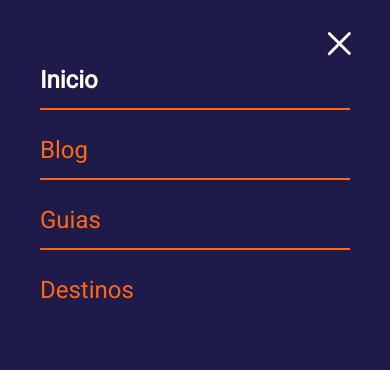
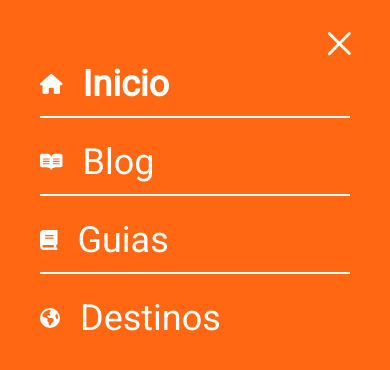
Before and after one commit to claudiocoder/VenturaUI, a Next.js app: page / in a window 390 px wide. Both pictures are taken after a click on the button 341 px from the left and 46 px from the top of the page. Shown: the top 370 px of the page. Built offline with nearby package versions, Linux system fonts and the light colour scheme.

Commit message:
feat: adds mobile hamburguer menu

```diff
--- a/src/app/components/MenuMobile.tsx
+++ b/src/app/components/MenuMobile.tsx
@@ -36,7 +36,7 @@ const HeaderMobile = () => {
       ref={containerRef}
     >
       <motion.div
-        className="absolute inset-0 right-0 w-full bg-indigo-950"
+        className="absolute inset-0 right-0 w-full bg-venturaprimary"
         variants={sidebar}
       />
       <motion.ul
@@ -55,19 +55,22 @@ const HeaderMobile = () => {
                   <Link
                     href={item.path}
                     onClick={() => toggleOpen()}
-                    className={`flex w-full text-2xl ${
+                    className={`flex w-full text-4xl ${
                       item.path === pathname
                         ? "font-bold text-white"
-                        : "text-venturaprimary"
+                        : "text-white"
                     }`}
                   >
-                    {item.title}
+                    <div className="flex items-center">
+                      <span className="text-xl pr-5">{item.icon}</span>
+                      <span>{item.title}</span>
+                    </div>
                   </Link>
                 </MenuItem>
               )}
 
               {!isLastItem && (
-                <MenuItem className="my-3 h-[2px] w-full bg-venturaprimary" />
+                <MenuItem className="my-3 h-[2px] w-full bg-white" />
               )}
             </div>
           );
--- a/src/app/contansts.tsx
+++ b/src/app/contansts.tsx
@@ -1,21 +1,32 @@
+import { FontAwesomeIcon } from "@fortawesome/react-fontawesome";
 import { SideNavItem } from "./types";
+import {
+  faBook,
+  faEarthAmerica,
+  faHouse,
+} from "@fortawesome/free-solid-svg-icons";
+import { faReadme } from "@fortawesome/free-brands-svg-icons";
 
 export const SIDENAV_ITEMS: SideNavItem[] = [
   {
     title: "Inicio",
     path: "/",
+    icon: <FontAwesomeIcon icon={faHouse} />,
   },
   {
     title: "Blog",
     path: "/blog",
+    icon: <FontAwesomeIcon icon={faReadme} />,
   },
   {
     title: "Guias",
     path: "/destinos",
+    icon: <FontAwesomeIcon icon={faBook} />,
   },
   {
     title: "Destinos",
     path: "/destinos",
+    icon: <FontAwesomeIcon icon={faEarthAmerica} />,
   },
 ];
 
```
